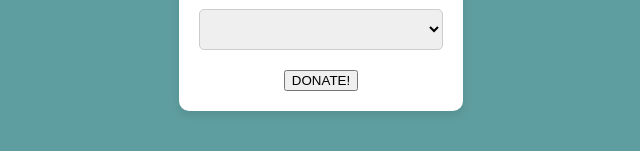
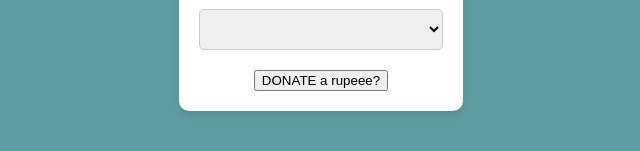
Before and after one commit to jayanth12345678/web, a plain HTML site: page othersector.html in a window 1280 px wide. Shown: the part 441-592 px from the top of the page, without its empty margins (319-959 px from the left). Drawn offline with Linux system fonts and the light colour scheme.

Commit message:
Add files via upload

```diff
--- a/othersector.html
+++ b/othersector.html
@@ -80,7 +80,7 @@
         <select id="districts" name="districts">
             <!-- This will be dynamically populated based on the selected state -->
         </select>
-        <button>DONATE!</button>
+        <button>DONATE a rupeee?</button>
 
             <script>
         function populateDistricts() {
```
